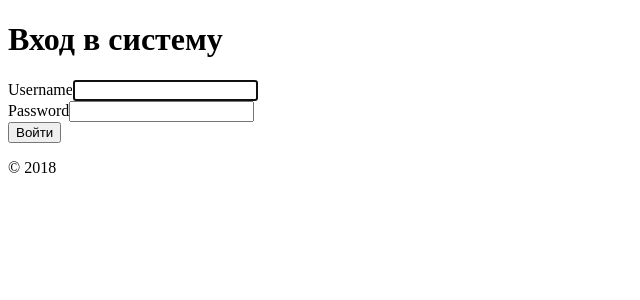
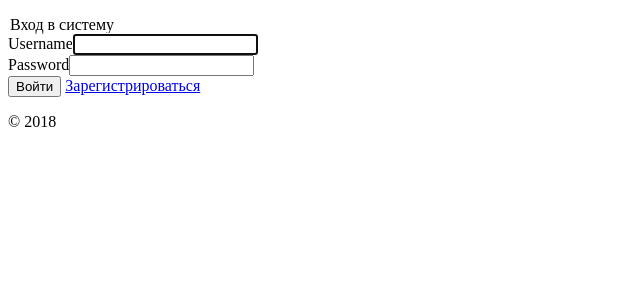
Before and after one commit to ZhenyaBerda/library, a Yii app: template src/frontend/views/site/login.php in a window 1280 px wide. Shown: the part 96-396 px from the top of the page, without its empty margins (0-640 px from the left). Run offline with PHP 8.4 and a stand-in for Yii, Linux system fonts and the light colour scheme; the template is opened without the code that fills it: most values are stand-ins (such as "Sample title", 1, 10 or a date in 2020); form fields are guessed from the names that the template uses; data that the repository does not hold is empty; some libraries are stand-ins or nearby versions.

Commit message:
Новые изменения \о/

```diff
--- a/src/frontend/views/layouts/main.php
+++ b/src/frontend/views/layouts/main.php
@@ -28,7 +28,6 @@ $menuItems = [
         ['label' => 'Главная', 'url' => "http://local.eltech-library.ru"],
         ['label' => 'Поиск', 'url' => "http://local.eltech-library.ru/search/index"],
         ['label' => 'Авторы', 'url' => "http://local.eltech-library.ru/author"],
-//        ['label' => 'Журналы', 'url' => "http://local.eltech-library.ru/journal"],
         ['label' => 'Публикации', 'url' => "http://local.eltech-library.ru/publication"],
         ];
 }
@@ -89,7 +88,7 @@ $menuItems = [
                 <li class="nav-item">
                     <a class="nav-link" href="<?= $element['url']?>"><?= $element['label']?></a>
                 </li>
-                 <? endforeach; ?>
+                 <? endforeach?>
             </ul>
         </div>
     </nav>
--- a/src/frontend/views/site/login.php
+++ b/src/frontend/views/site/login.php
@@ -8,14 +8,13 @@ use yii\helpers\Html;
 use yii\bootstrap\ActiveForm;
 
 $this->title = 'Вход в систему';
-$this->params['breadcrumbs'][] = $this->title;
 ?>
 <div class="site-login">
-    <h1><?= Html::encode($this->title) ?></h1>
+    <legend class="offset-3"><?= Html::encode($this->title) ?></legend>
 
 
     <div class="row">
-        <div class="col-lg-5">
+        <div class="col-lg-5 offset-lg-3">
             <?php $form = ActiveForm::begin(['id' => 'login-form']); ?>
 
                 <?= $form->field($model, 'username')->textInput(['autofocus' => true]) ?>
@@ -24,6 +23,7 @@ $this->params['breadcrumbs'][] = $this->title;
 
                 <div class="form-group">
                     <?= Html::submitButton('Войти', ['class' => 'btn btn-primary', 'name' => 'login-button']) ?>
+                    <a class="offset-1" href="http://local.eltech-library.ru/site/signup">Зарегистрироваться</a>
                 </div>
 
             <?php ActiveForm::end(); ?>
--- a/src/frontend/views/site/signup.php
+++ b/src/frontend/views/site/signup.php
@@ -8,13 +8,13 @@ use yii\helpers\Html;
 use yii\bootstrap\ActiveForm;
 
 $this->title = 'Регистрация';
-$this->params['breadcrumbs'][] = $this->title;
+
 ?>
 <div class="site-signup">
-    <h1><?= Html::encode($this->title) ?></h1>
+    <legend class="offset-3"><?= Html::encode($this->title) ?></legend>
 
     <div class="row">
-        <div class="col-lg-5">
+        <div class="col-lg-5 offset-lg-3">
             <?php $form = ActiveForm::begin(['id' => 'form-signup']); ?>
 
                 <?= $form->field($model, 'username')->textInput(['autofocus' => true]) ?>
```
Also changed, not shown: src/frontend/views/site/index.php (+12 -1 lines), readme.md (deleted).
